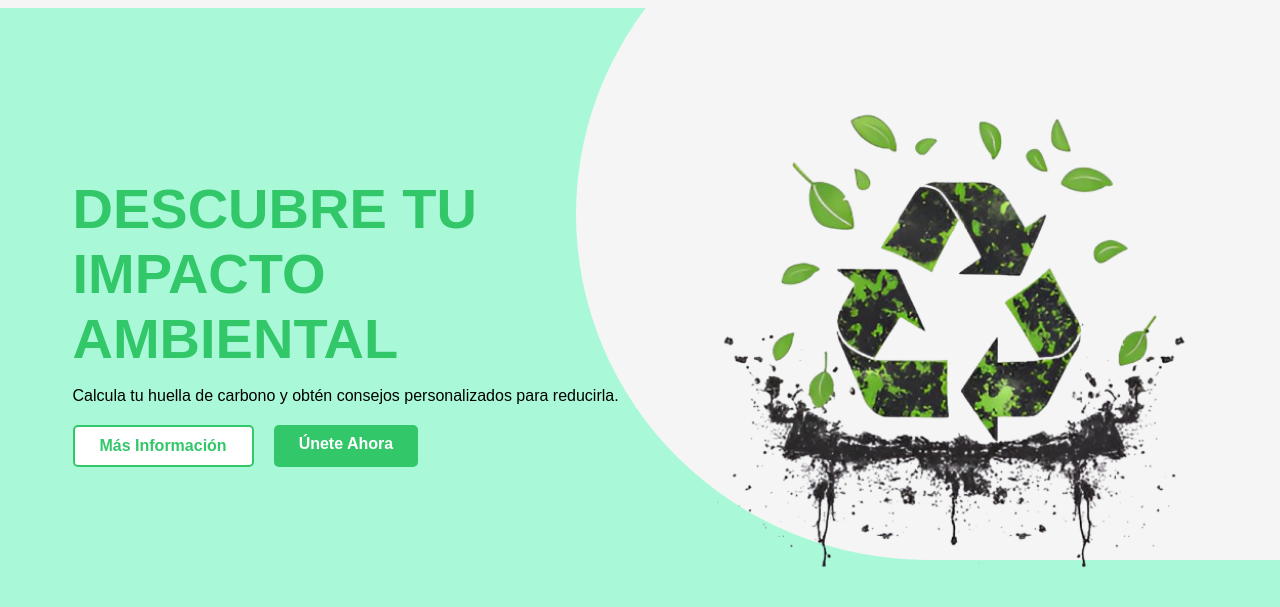
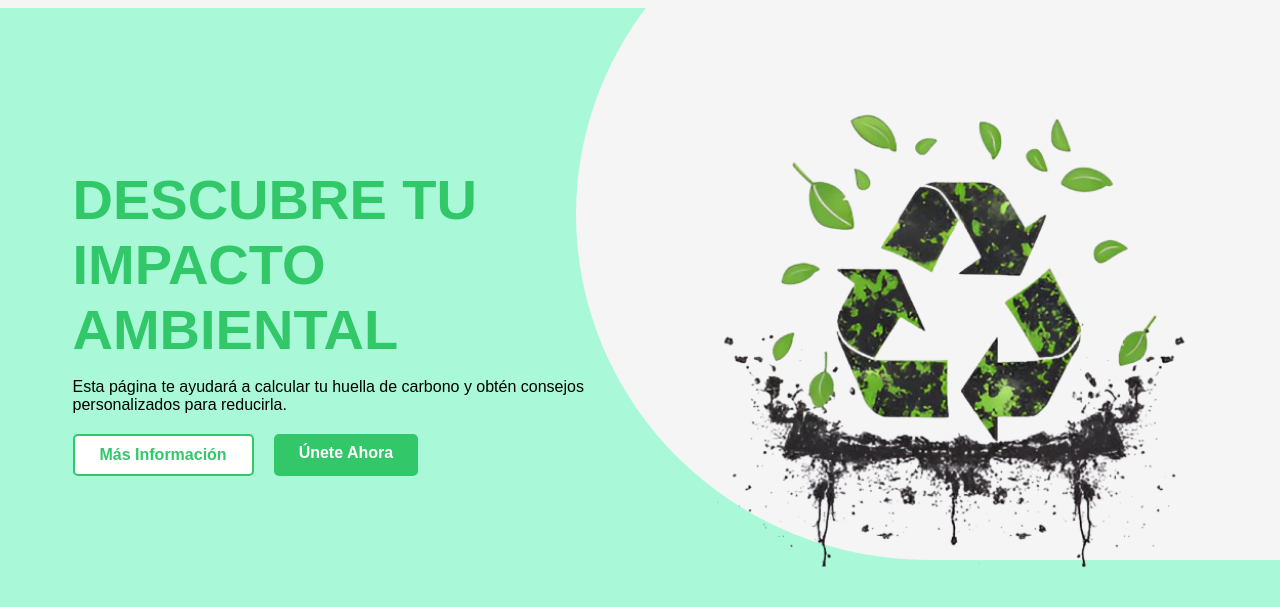
Before and after one commit to Elkin8/idea-proyecto, a plain HTML site: page index.html in a window 1280 px wide. Shown: the part 131-738 px from the top of the page. Drawn offline with Linux system fonts and the light colour scheme.

Commit message:
Update index.html

```diff
--- a/index.html
+++ b/index.html
@@ -25,7 +25,7 @@
     <section class="hero" id="inicio">
       <div class="hero-content">
         <h2>DESCUBRE TU IMPACTO AMBIENTAL</h2>
-        <p>Calcula tu huella de carbono y obtén consejos personalizados para reducirla.</p>
+        <p>Esta página te ayudará a calcular tu huella de carbono y obtén consejos personalizados para reducirla.</p>
         <div class="hero-buttons">
           <a href="info.html" class="btn btn-info">Más Información</a>
           <a href="join.html" class="btn btn-primary">Únete Ahora</a>
```
